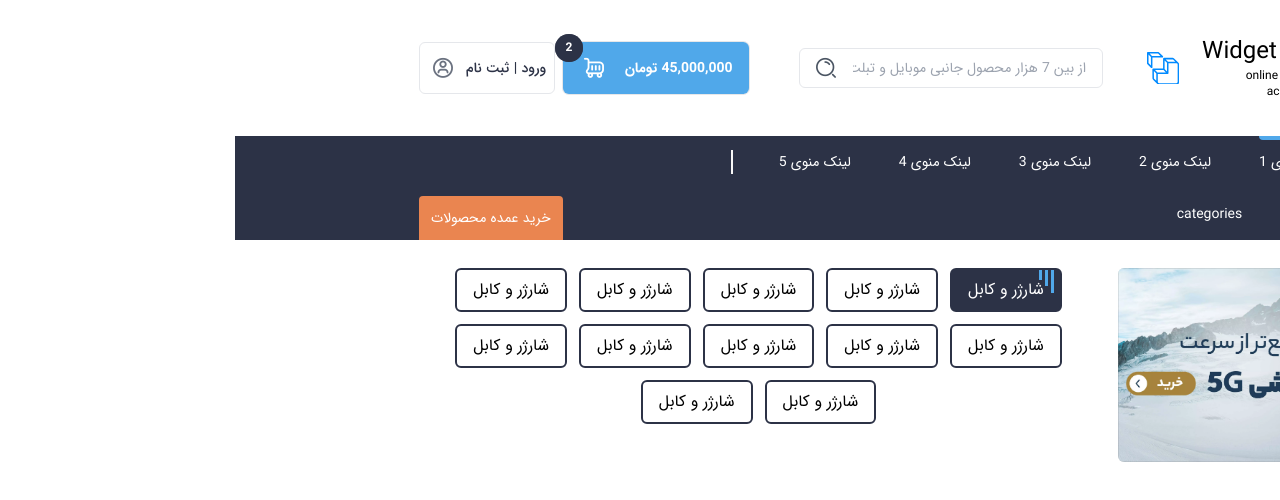
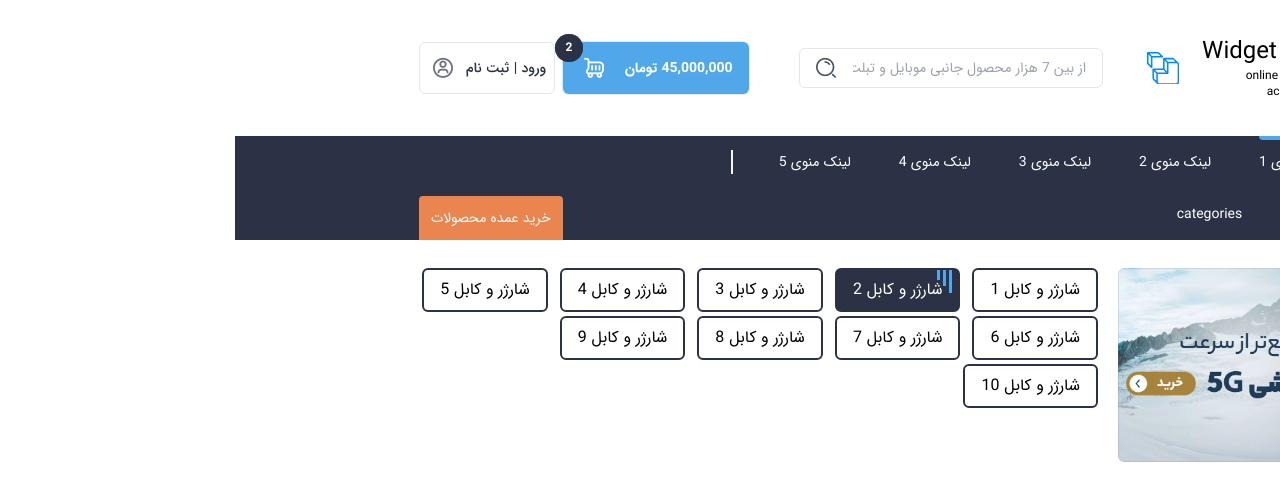
Before and after one commit to Benyaminrmb/Widget-Kala, a Nuxt app: page /categories in a window 1280 px wide. Shown: the top 500 px of the page. Built offline with nearby package versions, Linux system fonts and the light colour scheme.

Commit message:
fixed categories.vue html content and styles to show child links flexible

```diff
--- a/assets/css/main.css
+++ b/assets/css/main.css
@@ -242,24 +242,19 @@ button {
 .news-letter input[type='text'] {
     @apply transition-all py-2 h-full px-4 text-sm text-white border block w-full rounded-md pl-10 focus:outline-none focus:shadow focus:bg-white focus:text-gray-900;
 }
+
 .btn-custom-white {
-    @apply transition ease-in-out duration-150 hover:bg-customDarkblue hover:text-white rounded-md p-2 px-4 justify-center flex;
+    @apply transition ease-in-out duration-150 hover:bg-customDarkblue hover:text-white rounded-md p-2 px-4 justify-center flex cursor-pointer text-base;
 }
-.btn-custom-white a {
-    @apply flex cursor-pointer text-base;
+
+.btn-custom-dark-blue {
+    @apply transition ease-in-out duration-150 bg-customDarkblue hover:bg-white hover:text-customDarkblue text-white rounded-md p-2 px-4 justify-center flex cursor-pointer text-base;
 }
-.btn-custom-dark-blue {
-    @apply transition ease-in-out duration-150 bg-customDarkblue hover:bg-white hover:text-customDarkblue text-white rounded-md p-2 px-4 justify-center flex;
+
+.btn-custom-outline-dark-blue {
+    @apply relative transition relative ease-in-out border-2 border-customDarkblue duration-150 hover:bg-customDarkblue hover:text-white rounded-md p-2 px-4 justify-center flex cursor-pointer text-base;
 }
-.btn-custom-dark-blue a {
-    @apply flex cursor-pointer text-base;
+
+.btn-custom-outline-dark-blue.active {
+    @apply before:absolute before:w-5 before:h-5 before:top-0 before:right-1.5 before:content-lines bg-customDarkblue text-white
 }
-.btn-custom-outline-white {
-    @apply transition relative ease-in-out border-2 border-customDarkblue duration-150 hover:bg-customDarkblue hover:text-white rounded-md p-2 px-4 justify-center flex;
-}
-.btn-custom-outline-white a {
-    @apply flex cursor-pointer text-base;
-}
-.btn-custom-outline-white.active {
-    @apply before:absolute before:w-5 before:h-5 before:top-0 before:right-1.5 before:content-lines bg-customDarkblue text-white;
-}
--- a/pages/categories.vue
+++ b/pages/categories.vue
@@ -10,23 +10,12 @@
                             class="w-full rounded-md" />
                     </div>
                 </div>
-                <div class="col-span-9 flex flex-wrap">
-                    <div class="grid gap-5 grid-rows-2 w-full">
-                        <!--            TODO it's must generate without `items-start` Idk how to fix it yet. -->
-                        <div
-                            class="row-span-1 gap-3 w-full flex flex-wrap justify-center items-start">
-                            <div
-                                v-for="(i, key) in 12"
-                                v-bind:key="i"
-                                :class="key === 0 ? 'active' : ''"
-                                class="btn-custom-outline-white">
-                                <a href="#"> شارژر و کابل </a>
-                            </div>
-                        </div>
-
-                        <div
-                            class="row-span-1 gap-3 w-full flex flex-wrap justify-center items-start"></div>
-                    </div>
+                <div class="col-span-9 flex flex-wrap flex-col">
+                      <ul class="row-span-1 gap-x-3 gap-y-1 w-full flex flex-wrap justify-start items-start">
+                          <li v-for="(i, key) in 10" v-bind:key="i">
+                              <a href="#" :class="key === 1 ? 'active' : ''" class="btn-custom-outline-dark-blue">  شارژر و کابل {{ i }}</a>
+                          </li>
+                      </ul>
                 </div>
             </div>
         </div>
```
Lines whose indentation alone changed are shown as unchanged.
